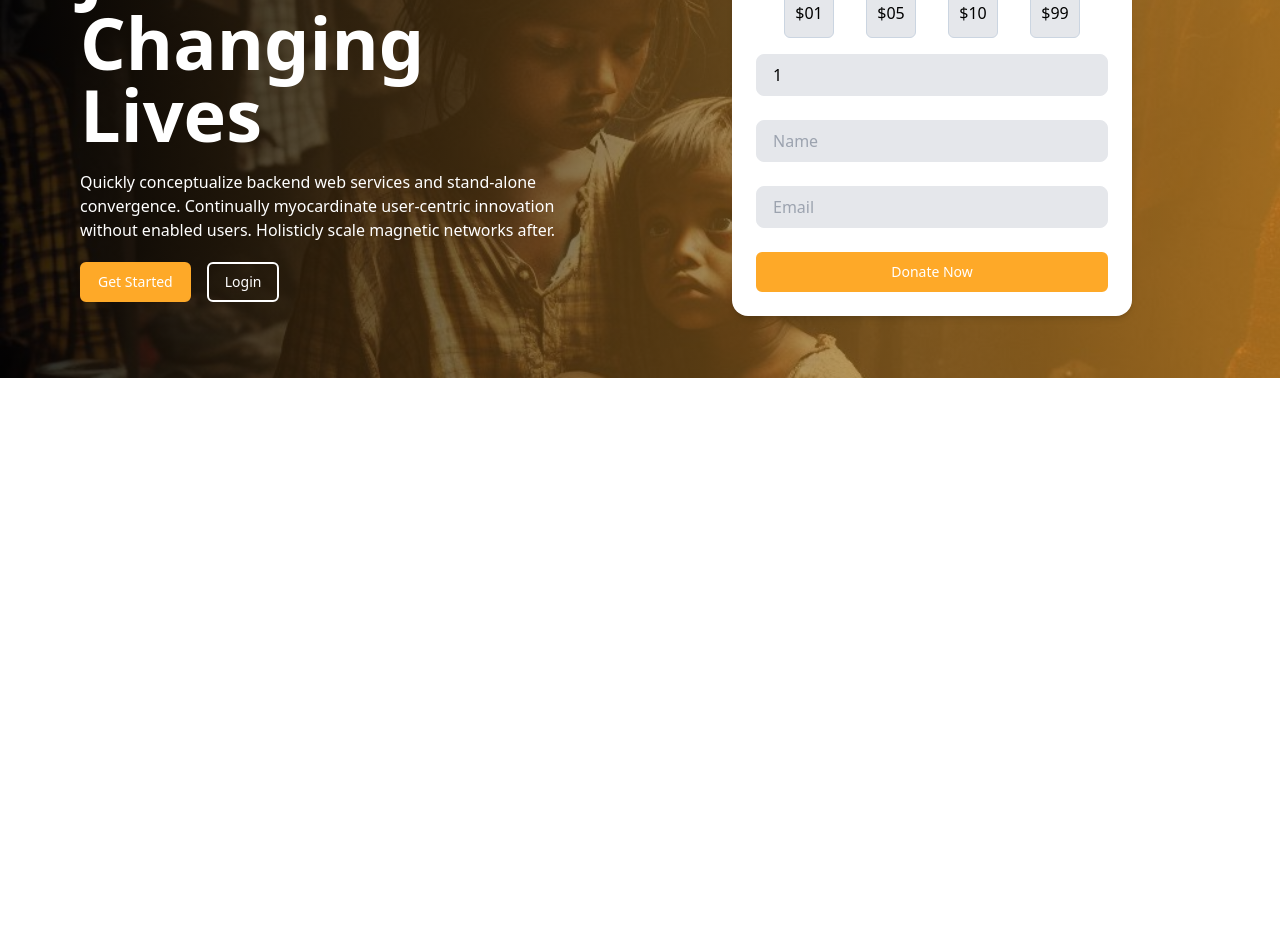
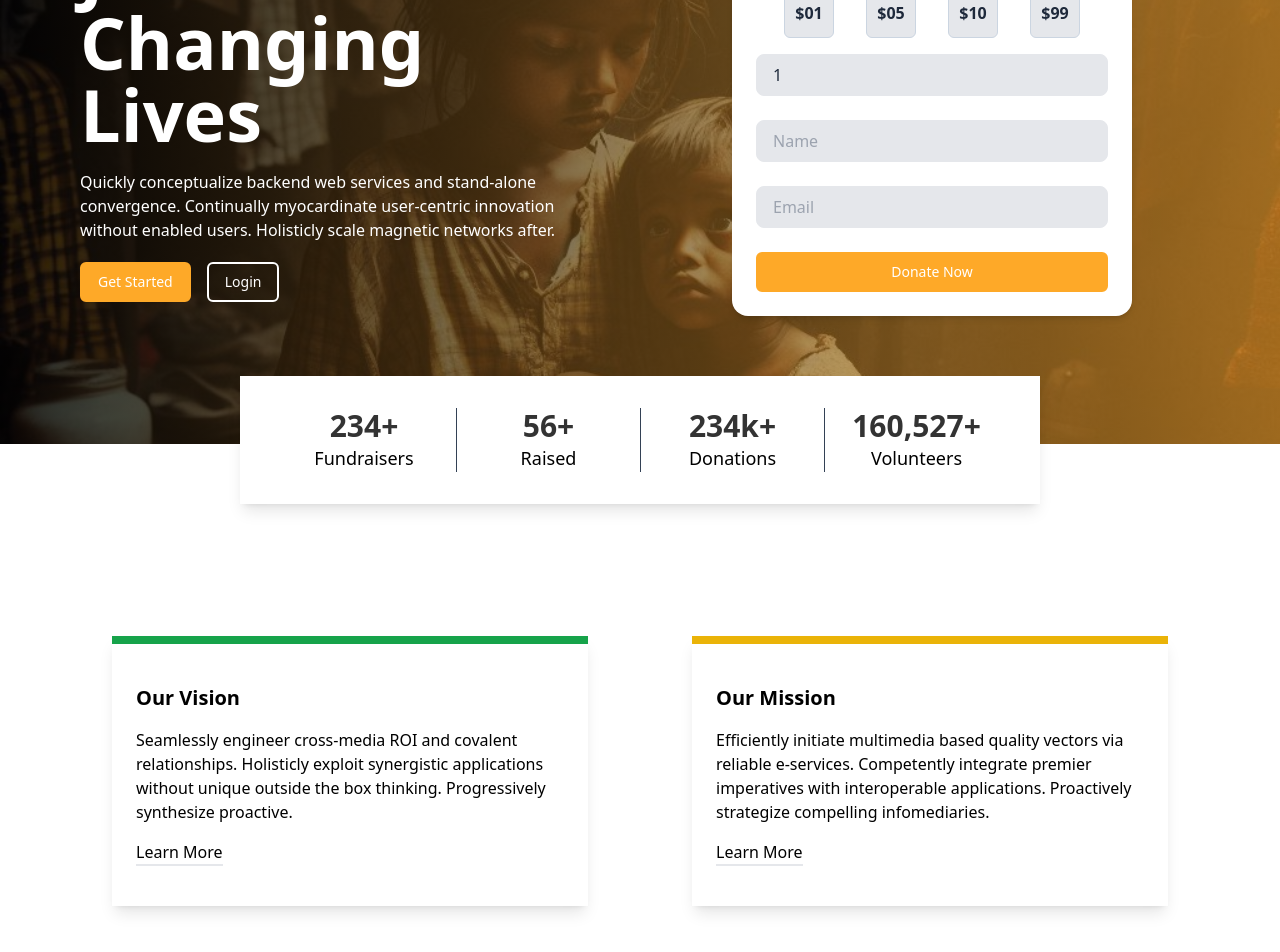
Before and after one commit to Shuvankor-Hazra/charity-fund, a React (Vite) app: page / in a window 1280 px wide. Shown: the part 272-1224 px from the top of the page. Before the commit the page ends 800 px from the top, so only its background shows below. Built offline with nearby package versions, Linux system fonts and the light colour scheme.

Commit message:
Our vision section added

```diff
--- a/src/App.jsx
+++ b/src/App.jsx
@@ -1,13 +1,17 @@
 import Hero from "./components/Hero/Hero";
 import Navbar from "./components/Navbar/Navbar";
+import OurVision from "./components/OurVision/OurVision";
+import OverviewCounter from "./components/OverviewCounter/OverviewCounter";
 
 
 const App = () => {
   return (
     <>
-      <main className="overflow-x-hidden dark:bg-gray-900 bg-white">
+      <main className="overflow-x-hidden dark:bg-gray-900 bg-white dark:text-white mb-44">
         <Navbar />
         <Hero />
+        <OverviewCounter />
+        <OurVision />
       </main>
     </>
   );
--- a/src/components/Hero/Hero.jsx
+++ b/src/components/Hero/Hero.jsx
@@ -1,4 +1,5 @@
 
+import { motion } from "framer-motion";
 import { useState } from "react";
 import Img from "../../assets/image1.png";
 
@@ -8,8 +9,25 @@ const HeroImg = {
     backgroundRepeat: "no-repeat",
     backgroundSize: "cover",
     width: "100%",
+}
 
-}
+const FadeUp = (delay) => {
+    return {
+        initial: {
+            opacity: 0,
+            y: 100,
+        },
+        animate: {
+            opacity: 1,
+            y: 0,
+            transition: {
+                duration: 0.6,
+                delay: delay,
+                ease: "easeInOut",
+            },
+        },
+    };
+};
 
 const Hero = () => {
 
@@ -37,23 +55,43 @@ const Hero = () => {
 
     return (
         <div style={HeroImg}>
-            <div className="min-h-[650px] md:max-h-[750px] bg-gradient-to-r from-black/80 to-primary/60 pt-32 pb-10 md:pt-48">
+            <div className="min-h-[650px] md:max-h-[750px] bg-gradient-to-r from-black/80 to-primary/60 pt-32 pb-10 md:pt-48 md:pb-32">
                 <div className="container">
                     <div className="grid grid-cols-1 md:grid-cols-2 items-center gap-12 text-white">
                         {/* Hero Text Section */}
                         <div className="flex flex-col items-center text-center gap-5 lg:items-start lg:text-left lg:min-w-[450px]">
-                            <h1 className="text-5xl lg:text-7xl font-bold">Join Us in Changing Lives</h1>
-                            <p>Quickly conceptualize backend web services and stand-alone convergence. Continually myocardinate user-centric innovation without enabled users. Holisticly scale magnetic networks after.</p>
+                            <motion.h1
+                                variants={FadeUp(0.2)}
+                                initial="initial"
+                                animate="animate"
+                                className="text-5xl lg:text-7xl font-bold">Join Us in Changing Lives</motion.h1>
+                            <motion.p
+                                variants={FadeUp(0.4)}
+                                initial="initial"
+                                animate="animate"
+                            >Quickly conceptualize backend web services and stand-alone convergence. Continually myocardinate user-centric innovation without enabled users. Holisticly scale magnetic networks after.</motion.p>
                             <div className="space-x-4">
-                                <button className="btn-primary">Get Started</button>
-                                <button className="btn-outline">Login</button>
+                                <motion.button
+                                    variants={FadeUp(0.6)}
+                                    initial="initial"
+                                    animate="animate"
+                                    className="btn-primary">Get Started</motion.button>
+                                <motion.button
+                                    variants={FadeUp(0.8)}
+                                    initial="initial"
+                                    animate="animate"
+                                    className="btn-outline">Login</motion.button>
                             </div>
                         </div>
                         {/* Hero Form Section */}
-                        <div className="w-[90%] md:w-[400px] mx-auto p-6 bg-white dark:bg-black text-black dark:text-white rounded-2xl shadow-md">
+                        <motion.div
+                            initial={{ opacity: 0, x: 100 }}
+                            animate={{ opacity: 1, x: 0 }}
+                            transition={{ type: "spring", stiffness: 100 }}
+                            className="w-[90%] md:w-[400px] mx-auto p-6 bg-white dark:bg-black text-slate-800 dark:text-white/80 rounded-2xl shadow-md">
                             <div>
                                 <h2 className="text-lg text-center font-semibold">Quick Donation Form</h2>
-                                <div className="flex items-center justify-center gap-8 py-4">
+                                <div className="flex items-center justify-center gap-8 py-4 font-bold">
                                     <button className="btn-square">$01</button>
                                     <button className="btn-square">$05</button>
                                     <button className="btn-square">$10</button>
@@ -93,7 +131,7 @@ const Hero = () => {
                                         className="btn-primary w-full">Donate Now</button>
                                 </div>
                             </div>
-                        </div>
+                        </motion.div>
                     </div>
                 </div>
             </div>
--- a/src/components/Navbar/Navbar.jsx
+++ b/src/components/Navbar/Navbar.jsx
@@ -25,7 +25,7 @@ const Navbar = () => {
 
     return (
         <>
-            <nav className="bg-gradient-to-l from-violet-900 via-violet-500 to-violet-900 text-white fixed top-0 left-0 w-full border-b-2 border-primary/50">
+            <nav className="bg-gradient-to-l from-violet-900 via-violet-500 to-violet-900 text-white fixed top-0 left-0 w-full border-b-2 border-primary/50 z-50">
                 <div className="container">
                     <div className="flex items-center justify-between h-[70px] py-2">
                         {/* Logo Section */}
@@ -38,7 +38,7 @@ const Navbar = () => {
                                 <li className="group relative cursor-pointer hover:text-primary">
                                     <a href="#" className="flex items-center gap-[2px] h-[72px]">Home
                                         <span>
-                                            <FaCaretDown className="group-hover:rotate-180 transition-all duration-200 text-xl" />
+                                            <FaCaretDown className="group-hover:rotate-180 transition-all duration-200" />
                                         </span>
                                     </a>
                                     {/* Dropdown Menu Section */}
--- /dev/null
+++ b/src/components/OurVision/OurVision.jsx
@@ -0,0 +1,47 @@
+import { motion } from "framer-motion";
+
+const FadeAnimation = (delay) => {
+    return {
+        initial: {
+            opacity: 0,
+        },
+        animate: {
+            opacity: 1,
+            transition: {
+                duration: 0.6,
+                delay: delay,
+                ease: "easeInOut",
+            },
+        },
+    };
+};
+
+const OurVision = () => {
+    return (
+        <div className="container my-16 bg-white dark:bg-gray-900 dark:text-white">
+            <div className="grid grid-cols-1 sm:grid-cols-2 gap-10">
+                <motion.div
+                    variants={FadeAnimation(0.2)}
+                    initial="initial"
+                    whileInView="animate"
+                    className="mx-5 md:mx-8 px-6 py-10 space-y-4 shadow-lg border-t-8 border-t-green-600 dark:bg-slate-800">
+                    <h2 className="text-xl font-semibold">Our Vision</h2>
+                    <p>Seamlessly engineer cross-media ROI and covalent relationships. Holisticly exploit synergistic applications without unique outside the box thinking. Progressively synthesize proactive.</p>
+                    <a href="#" className="inline-block hover:text-primary border-b-2  hover:border-primary">Learn More</a>
+                </motion.div>
+
+                <motion.div
+                    variants={FadeAnimation(0.4)}
+                    initial="initial"
+                    whileInView="animate"
+                    className="mx-5 md:mx-8 px-6 py-10 space-y-4 shadow-lg border-t-8 border-t-yellow-500 dark:bg-slate-800">
+                    <h2 className="text-xl font-semibold">Our Mission</h2>
+                    <p>Efficiently initiate multimedia based quality vectors via reliable e-services. Competently integrate premier imperatives with interoperable applications. Proactively strategize compelling infomediaries.</p>
+                    <a href="#" className="inline-block hover:text-primary border-b-2  hover:border-primary">Learn More</a>
+                </motion.div>
+            </div>
+        </div>
+    );
+}
+
+export default OurVision;
--- /dev/null
+++ b/src/components/OverviewCounter/OverviewCounter.jsx
@@ -0,0 +1,70 @@
+import { motion } from "framer-motion";
+import CountUp from "react-countup";
+
+
+const OverviewCounter = () => {
+    return (
+        <motion.section
+            initial={{ opacity: 0, scale: 0.5 }}
+            whileInView={{ opacity: 1, scale: 1 }}
+            transition={{ type: "spring", stiffness: 100 }}
+            className="container h-12 md:h-32 p-3"
+        >
+            <div className="mx-auto my-4 grid w-full grid-cols-4 divide-x divide-slate-700 bg-white p-2 shadow-lg dark:bg-gray-800 dark:text-white/70 md:max-w-[800px] lg:-translate-y-24 md:p-8">
+                <div className="flex flex-col items-center justify-center">
+                    <p className="text-sm font-bold text-black/80 dark:text-white sm:text-lg md:text-3xl">
+                        <CountUp
+                            enableScrollSpy={true}
+                            scrollSpyOnce={true}
+                            start={0}
+                            end={234}
+                            suffix="+"
+                            duration={2.75}
+                        />
+                    </p>
+                    <h2 className="sm:text-md text-xs md:text-lg">Fundraisers</h2>
+                </div>
+                <div className="flex flex-col items-center justify-center">
+                    <p className="text-sm font-bold text-black/80 dark:text-white sm:text-lg md:text-3xl">
+                        <CountUp
+                            enableScrollSpy={true}
+                            scrollSpyOnce={true}
+                            start={0}
+                            end={56}
+                            suffix="+"
+                            duration={2.75}
+                        />
+                    </p>
+                    <h2 className="sm:text-md text-xs md:text-lg">Raised</h2>
+                </div>
+                <div className="flex flex-col items-center justify-center">
+                    <p className="text-sm font-bold text-black/80 dark:text-white sm:text-lg md:text-3xl">
+                        <CountUp
+                            enableScrollSpy={true}
+                            scrollSpyOnce={true}
+                            start={0}
+                            end={234}
+                            suffix="k+"
+                        />
+                    </p>
+                    <h2 className="sm:text-md text-xs md:text-lg">Donations</h2>
+                </div>
+                <div className="flex flex-col items-center justify-center">
+                    <p className="text-sm font-bold text-black/80 dark:text-white sm:text-lg md:text-3xl">
+                        <CountUp
+                            enableScrollSpy={true}
+                            scrollSpyOnce={true}
+                            start={-875.039}
+                            end={160527.012}
+                            duration={2.75}
+                            suffix="+"
+                        />
+                    </p>
+                    <h2 className="sm:text-md text-xs md:text-lg">Volunteers</h2>
+                </div>
+            </div>
+        </motion.section>
+    );
+}
+
+export default OverviewCounter;
```
